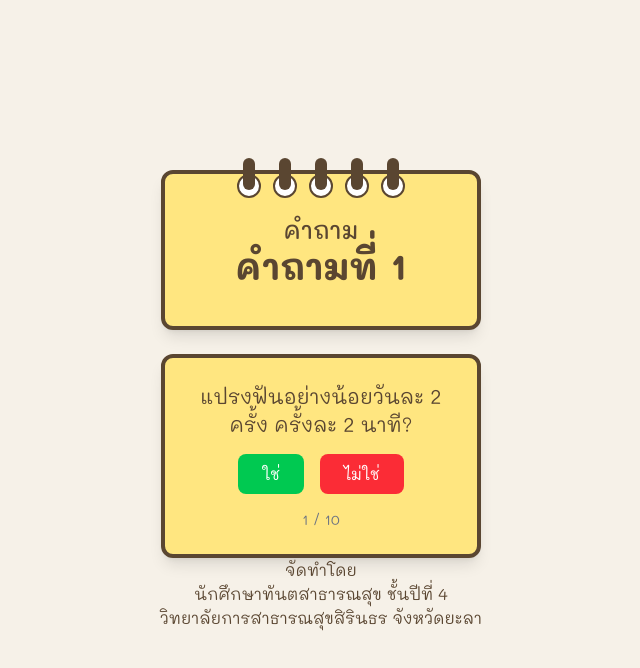
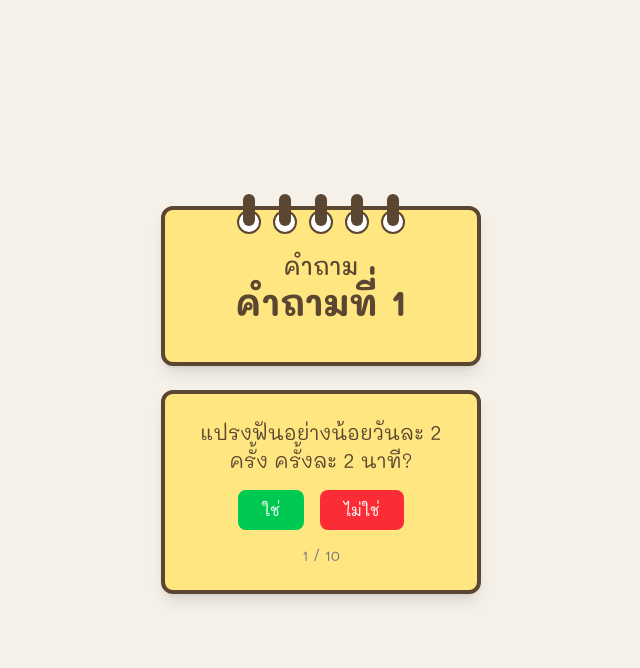
Before and after one commit to Veeviiz/goodmom-goodteeth, a React (Vite) app: page /quiz in a window 1280 px wide. Shown: the top 668 px of the page, without its empty margins (319-959 px from the left). Built offline with nearby package versions, Linux system fonts and the light colour scheme.

Commit message:
feat: conditionally render author information based on quiz results

```diff
--- a/src/pages/Quiz.jsx
+++ b/src/pages/Quiz.jsx
@@ -30,7 +30,7 @@ function calculateFinalResults(answers) {
 
 const Quiz = () => {
   const [index, setIndex] = useState(0);
-  const [answers, setAnswers] = useState([]); // true = ใช่, false = ไม่ใช่
+  const [answers, setAnswers] = useState([]);
   const finished = index >= (Array.isArray(questions) ? questions.length : 0);
 
   const getQuestionText = (q) => {
@@ -194,6 +194,8 @@ const Quiz = () => {
               </div>
             </div>
           )}
+
+          {results && (
             <div>
               <h1 className="text-[#5a4631]">จัดทำโดย</h1>
               <h1 className="text-[#5a4631]">
@@ -203,6 +205,7 @@ const Quiz = () => {
                 วิทยาลัยการสาธารณสุขสิรินธร จังหวัดยะลา
               </h1>
             </div>
+          )}
         </div>
       </div>
     </>
```
Lines whose indentation alone changed are shown as unchanged.
